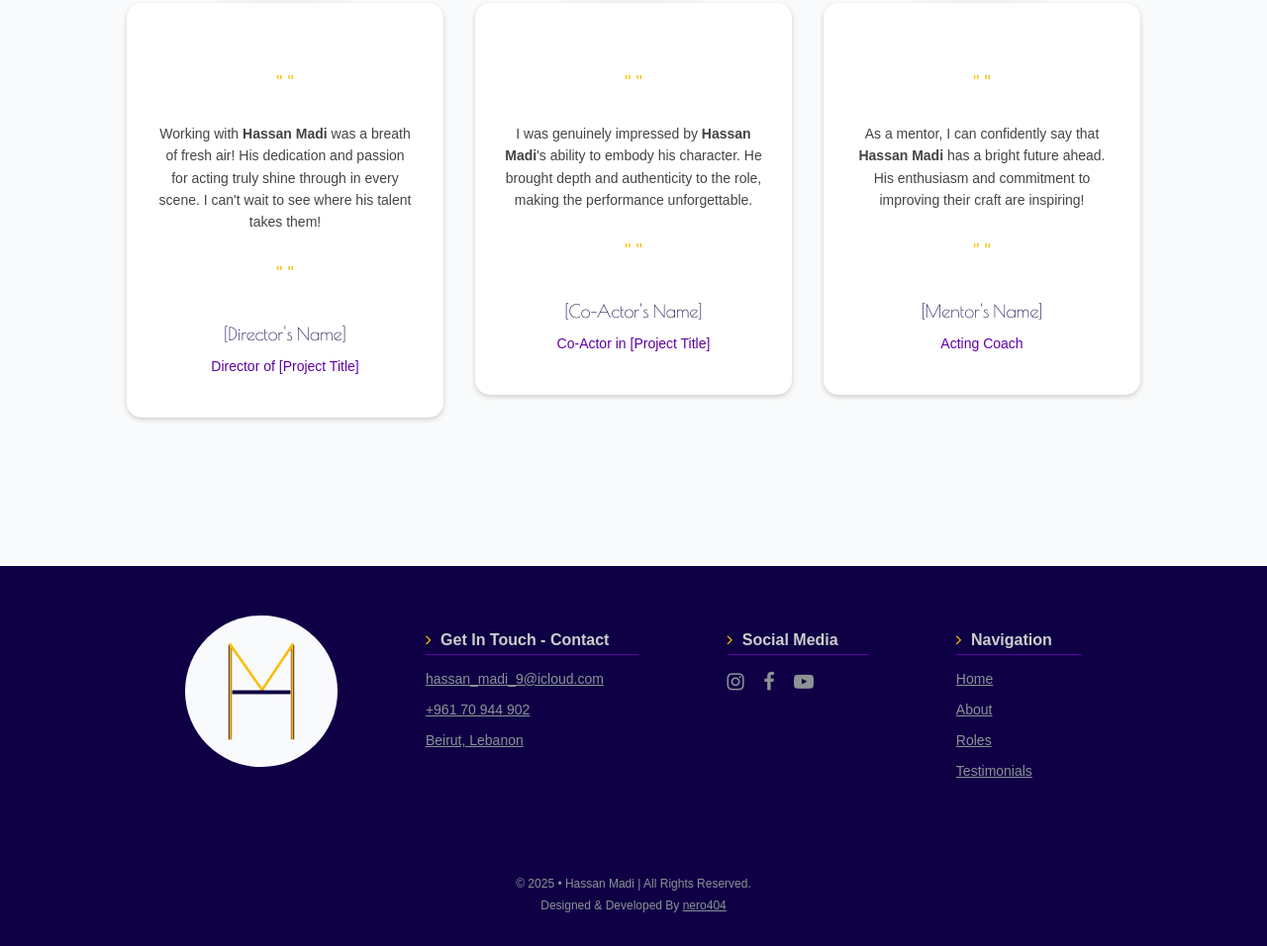
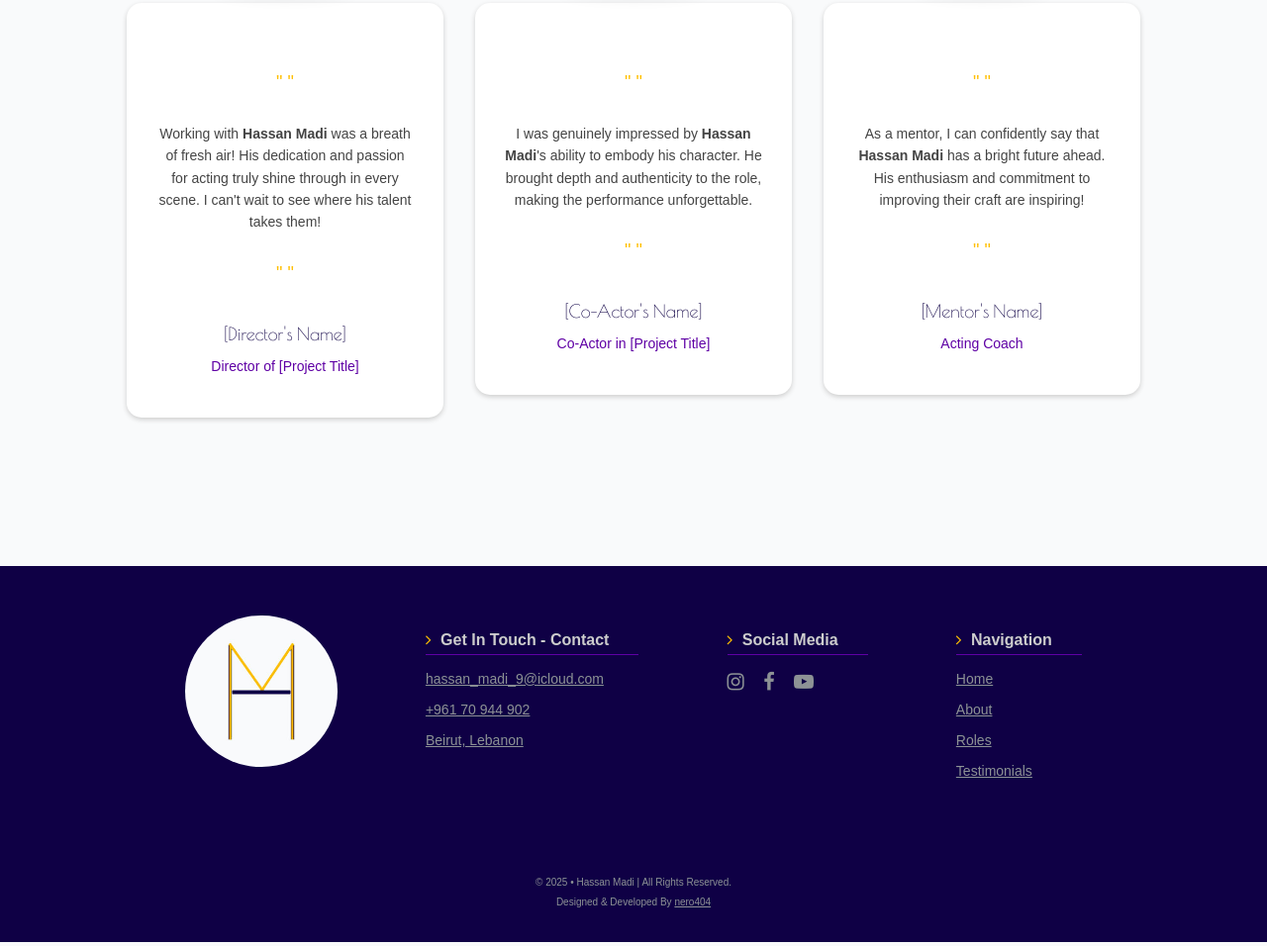
Before and after one commit to nero404-dev/Hassan-Madi, a plain HTML site: page index.html in a window 1280 px wide. Shown: the part 2251-3207 px from the top of the page at 99% size. Drawn offline with nearby package versions, Linux system fonts and the light colour scheme.

Commit message:
Update index.css

```diff
--- a/index.css
+++ b/index.css
@@ -689,8 +689,8 @@ footer .footer .row-1 .col-3 a:hover {
 
 footer .footer .row-2 p {
     text-align: center;
-    font-size: 12px;
-    line-height: 22px;
+    font-size: 10px;
+    line-height: 20px;
     padding: 30px 0;
     margin: 0;
     color: var(--grey-3);
```
